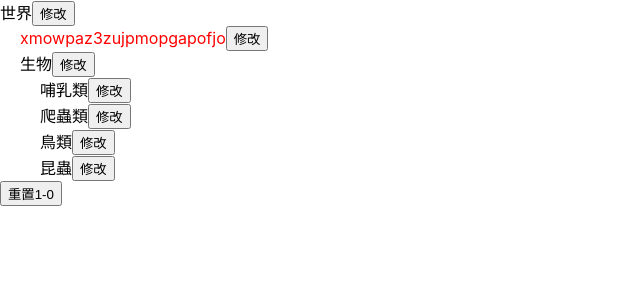
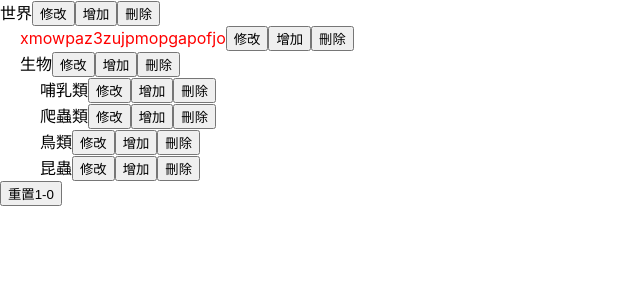
Before and after one commit to carbon-bond/tree-editor-challenge, a React (Create React App) app in the folder react-immutable/: page / in a window 1280 px wide. Shown: the top 300 px of the page, without its empty margins (0-640 px from the left). Built offline with nearby package versions, Linux system fonts and the light colour scheme.

Commit message:
可刪除

```diff
--- a/react-immutable/src/tree-editor.tsx
+++ b/react-immutable/src/tree-editor.tsx
@@ -3,48 +3,40 @@ import { createContext, useCallback, useContext, useState } from "react"
 
 type TreeNode = {
     valid: boolean,
-    flush: boolean
     name: string,
     children: TreeNode[]
 }
 
 const initialTreeState: TreeNode = {
     valid: true,
-    flush: false,
     name: '世界',
     children: [
         {
             valid: false,
-            flush: false,
             name: 'xmowpaz3zujpmopgapofjo',
             children: [],
         },
         {
             valid: true,
-            flush: false,
             name: '生物',
             children: [
                 {
                     valid: true,
-                    flush: false,
                     name: '哺乳類',
                     children: [],
                 },
                 {
                     valid: true,
-                    flush: false,
                     name: '爬蟲類',
                     children: [],
                 },
                 {
                     valid: true,
-                    flush: false,
                     name: '鳥類',
                     children: [],
                 },
                 {
                     valid: true,
-                    flush: false,
                     name: '昆蟲',
                     children: [],
                 },
@@ -70,11 +62,26 @@ function createRefNode(root: TreeNode): RefNode {
 }
 
 const refTree = createRefNode(initialTreeState);
+const setRefTree = (path: number[], updater: (node: RefNode) => void ) => {
+    let cur = refTree;
+    for (let br of path) {
+        cur = cur.children[br];
+    }
+    updater(cur);
+}
+const deleteRefNode = (path: number[]) => {
+    let cur = refTree;
+    for (let br of path.slice(0, path.length - 1)) {
+        cur = cur.children[br];
+    }
+    cur.children.splice(path[path.length - 1], 1);
+}
 
 const TreeContext = createContext<null | {
     tree: TreeNode,
     setTree: React.Dispatch<React.SetStateAction<TreeNode>>,
-    setNode: (path: number[], updater: (node: TreeNode) => void) => void
+    setNode: (path: number[], updater: (node: TreeNode) => void) => void,
+    deleteNode: (path: number[]) => void
 }>(null);
 
 function ResetButton(props: { path: number[] }) {
@@ -85,7 +92,6 @@ function ResetButton(props: { path: number[] }) {
     const onClick = () => {
         tree_state.setNode(props.path, (node) => {
             node.name = '';
-            node.flush = !node.flush;
         })
     };
     return <button onClick={onClick}>重置{props.path.join('-')}</button>
@@ -112,7 +118,18 @@ function useTreeState() {
         console.log(JSON.stringify(new_tree));
         setTree(new_tree);
     }
-    return { tree, setTree, setNode };
+    const deleteNode = (path: number[]): void => {
+        const new_tree = produce(tree, draft => {
+            let cur = draft;
+            for (let br of path.slice(0, path.length - 1)) {
+                cur = cur.children[br];
+            }
+            cur.children.splice(path[path.length - 1], 1);
+        });
+        console.log(JSON.stringify(new_tree));
+        setTree(new_tree);
+    }
+    return { tree, setTree, setNode, deleteNode };
 }
 
 function TreeView(props: { node: TreeNode, path: number[] }): JSX.Element {
@@ -133,7 +150,6 @@ function TreeView(props: { node: TreeNode, path: number[] }): JSX.Element {
         cur_ref.ref = cur;
         cur.value = cur_state.name;
     }, [props.path, tree_state]);
-    // useEffect();
     console.log('執行');
     if (tree_state == null) {
         return <div>本行文字不該出現</div>;
@@ -144,7 +160,26 @@ function TreeView(props: { node: TreeNode, path: number[] }): JSX.Element {
     const onComplete = () => {
         tree_state.setNode(props.path, (node) => {node.name = input_element!.value;})
         setEditing(false)
-    }
+    };
+    const onAdd = () => {
+        tree_state.setNode(props.path, (node) => {
+            node.children.push({
+                valid: true,
+                name: '',
+                children: []
+            })
+        })
+        setRefTree(props.path, (node) => {
+            node.children.push({
+                ref: null,
+                children: []
+            });
+        })
+    };
+    const onDelete = () => {
+        tree_state.deleteNode(props.path);
+        deleteRefNode(props.path);
+    };
     return <div>
         {
             editing ?
@@ -155,6 +190,8 @@ function TreeView(props: { node: TreeNode, path: number[] }): JSX.Element {
                 : <div>
                     <span style={{ color: props.node.valid ? 'black' : 'red' }}>{props.node.name}</span>
                     <button onClick={() => { setEditing(true) }}>修改</button>
+                    <button onClick={onAdd}>增加</button>
+                    <button onClick={onDelete}>刪除</button>
                 </div>
         }
         <div style={{ display: 'flex', flexDirection: 'row' }}>
@@ -164,7 +201,7 @@ function TreeView(props: { node: TreeNode, path: number[] }): JSX.Element {
                 {props.node.children.map((child, index) => {
                     let path = props.path.slice();
                     path.push(index);
-                    return <TreeView key={`${index}-${child.flush}`} node={child} path={path} />
+                    return <TreeView key={`${index}`} node={child} path={path} />
                 })}
             </div>
         </div>
```
